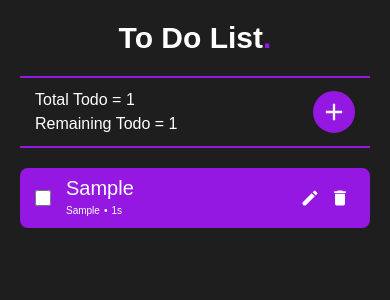
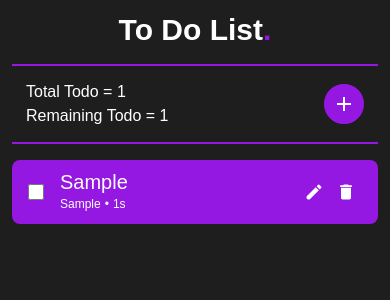
Before and after one commit to DevAttaulNoor/redux_toolkit_todo, a React (Create React App) app: page /redux_toolkit_todo/add in a window 390 px wide. Both pictures are taken after typing "Sample", "Sample" into the empty fields and a click on the button "Add". Shown: the top 300 px of the page. Built offline with nearby package versions, Linux system fonts and the light colour scheme.

Commit message:
Modified

```diff
--- a/src/Components/Add.jsx
+++ b/src/Components/Add.jsx
@@ -19,33 +19,31 @@ function Add() {
             newId = todos[todos.length - 1].id + 1;
         }
 
-        dispatch(addTodo({ id: newId, title, description, time}));
+        dispatch(addTodo({ id: newId, title, description, time }));
         navigate('/')
     }
 
     return (
-        <div id='add' className='flex flex-col items-center justify-center w-full h-screen'>
-            <div className='bg-[#9417e2] w-1/2 h-fit p-5 rounded-[8px]'>
-                <div id='addTop' className='mb-5 pb-[10px] text-center border-b-[2px] border-[#1f1e1e]'>
-                    <h1 className='text-3xl font-semibold'>Add To Do Task<span className='text-[#1f1e1e]'>.</span></h1>
+        <div className='flex items-center justify-center w-full h-screen'>
+            <div className='w-full h-fit rounded-lg p-4 m-4 bg-[#9417e2] lg:w-1/2 sm:w-[70%] sm:p-5'>
+                <div className='text-center mb-5 pb-3 border-b-2 border-[#1f1e1e]'>
+                    <h1 className='text-2xl font-semibold sm:text-3xl'>Add To Do Task<span className='text-[#1f1e1e]'>.</span></h1>
                 </div>
 
-                <div id='addContent'>
                 <form onSubmit={handleSubmit}>
                     <div className='mb-4'>
-                            <label className='text-2xl font-semibold tracking-wide' htmlFor="title">Title:</label>
-                            <input className='w-full p-2 text-neutral-700 outline-0 rounded-[8px]' type="text" name="title" placeholder='Enter title..' onChange={e => setTitle(e.target.value)} />
+                        <label className='text-xl font-semibold tracking-wide sm:text-2xl' htmlFor="title">Title:</label>
+                        <input className='w-full p-2 rounded-lg outline-0 text-neutral-700' type="text" name="title" placeholder='Enter title..' onChange={e => setTitle(e.target.value)} />
                     </div>
                     <div className='mb-4'>
-                            <label className='text-2xl font-semibold tracking-wide' htmlFor="description">Description:</label>
-                            <input className='w-full p-2 text-neutral-700 outline-0 rounded-[8px]' type="text" name="description" placeholder='Enter description..' onChange={e => setDescription(e.target.value)} required/>
+                        <label className='text-xl font-semibold tracking-wide sm:text-2xl' htmlFor="description">Description:</label>
+                        <input className='w-full p-2 rounded-lg outline-0 text-neutral-700' type="text" name="description" placeholder='Enter description..' onChange={e => setDescription(e.target.value)} required />
                     </div>
                     <div className='flex items-center justify-between mt-5'>
-                            <Link to={'/'} className='px-5 py-2 bg-[#1f1e1e] border-[2px] border-[#1f1e1e] rounded-[8px] hover:bg-[#9417e2]'>Back</Link>
-                            <button className='px-5 py-2 bg-[#1f1e1e] border-[2px] border-[#1f1e1e] rounded-[8px] hover:bg-[#9417e2]'>Add</button>
+                        <Link to={'/'} className='px-5 py-2 rounded-lg border-2 border-[#1f1e1e] bg-[#1f1e1e] hover:bg-[#9417e2]'>Back</Link>
+                        <button className='px-5 py-2 rounded-lg border-2 border-[#1f1e1e] bg-[#1f1e1e] hover:bg-[#9417e2]'>Add</button>
                     </div>
                 </form>
-                </div>
             </div>
         </div>
     )
--- a/src/Components/Home.jsx
+++ b/src/Components/Home.jsx
@@ -52,12 +52,12 @@ function Home() {
     };
 
     return (
-        <div id='home' className='flex flex-col p-5 mb-[5px] relative'>
-            <div id='homeTop' className='mb-5 text-center'>
+        <div className='flex flex-col p-3 sm:p-5'>
+            <div className='text-center'>
                 <h1 className='text-3xl font-semibold'>To Do List<span className='text-[#9417e2]'>.</span></h1>
             </div>
 
-            <div id='homeMiddle' className='flex items-center justify-between mb-5 px-[15px] border-y-[2px] border-[#9417e2] py-[10px]'>
+            <div className='flex items-center justify-between p-3.5 my-4 border-y-2 border-[#9417e2]'>
                 <div>
                     {todos?.length > 1 ? (
                         <p>Total Todos = {todos?.length}</p>
@@ -73,22 +73,22 @@ function Home() {
                 </div>
 
                 <Link to={'/add'}>
-                    <AddIcon className='!w-[42px] !h-[42px] bg-[#9417e2] border-[2px] border-[#9417e2] rounded-[50%] p-[5px] hover:bg-[#1f1e1e] ' />
+                    <AddIcon className='!w-10 !h-10 rounded-[50%] p-1.5 border-2 border-[#9417e2] bg-[#9417e2] hover:bg-[#1f1e1e]' />
                 </Link>
             </div>
 
             {todos && todos.map((todo, index) => (
-                <div id='homeContent' key={index} className={`mb-[15px] flex items-center justify-between bg-[#9417e2] px-[15px] py-[10px] rounded-[8px]`}>
+                <div key={index} className='flex items-center justify-between rounded-lg px-4 py-3 mb-3 bg-[#9417e2]'>
                     <div className='flex items-center justify-start'>
-                        <input type="checkbox" className='mr-[15px] w-[16px] h-[16px]' onChange={() => handleCheckboxChange(todo.id)} checked={todo.isChecked} />
+                        <input type="checkbox" className='w-4 h-4 mr-4 cursor-pointer' onChange={() => handleCheckboxChange(todo.id)} checked={todo.isChecked} />
 
                         <div className={`flex flex-col ${todo.isChecked ? 'line-through ' : ''}`}>
-                            <p className='text-[20px] leading-none'>{todo.description}</p>
-                            <p className='text-[10px] mt-[5px]'>
+                            <p className='text-xl leading-none'>{todo.description}</p>
+                            <p className='mt-1 text-xs'>
                                 {todo.title ? (
                                     <>
                                         <span>{todo.title}</span>
-                                        <span className='mx-[4px]'>•</span>
+                                        <span className='mx-1'>•</span>
                                         <span>{timeAgowithInitials(todo.time)}</span>
                                     </>
                                 ) : (
@@ -101,11 +101,11 @@ function Home() {
                     {!todo.isChecked && (
                         <div className='flex items-center'>
                             <Link to={`/update/${todo.id}`}>
-                                <EditIcon className='!w-[30px] !h-[30px] hover:bg-[#1f1e1e] rounded-[50%] p-[5px]' />
+                                <EditIcon className='!w-8 !h-8 rounded-[50%] p-1.5 hover:bg-[#1f1e1e]' />
                             </Link>
 
                             <div onClick={() => handleDelete(todo.id)}>
-                                <DeleteIcon className='!w-[30px] !h-[30px] hover:bg-[#1f1e1e] rounded-[50%] p-[5px]' />
+                                <DeleteIcon className='!w-8 !h-8 rounded-[50%] p-1.5 hover:bg-[#1f1e1e]' />
                             </div>
                         </div>
                     )}
--- a/src/Components/Update.jsx
+++ b/src/Components/Update.jsx
@@ -24,28 +24,26 @@ function Update() {
     }
 
     return (
-        <div id='update' className='flex flex-col items-center justify-center w-full h-screen'>
-            <div className='bg-[#9417e2] w-1/2 h-fit p-5 rounded-[8px]'>
-                <div id='updateTop' className='mb-5 pb-[10px] text-center border-b-[2px] border-[#1f1e1e]'>
-                    <h1 className='text-3xl font-semibold'>Update To Do Task<span className='text-[#1f1e1e]'>.</span></h1>
+        <div className='flex items-center justify-center w-full h-screen'>
+            <div className='w-full h-fit rounded-lg p-4 m-4 bg-[#9417e2] lg:w-1/2 sm:w-[70%] sm:p-5'>
+                <div className='text-center mb-5 pb-3 border-b-2 border-[#1f1e1e]'>
+                    <h1 className='text-2xl font-semibold sm:text-3xl'>Update To Do Task<span className='text-[#1f1e1e]'>.</span></h1>
                 </div>
 
-                <div id='updateContent'>
                 <form onSubmit={handleEdit}>
                     <div className='mb-4'>
-                            <label className='text-2xl font-semibold tracking-wide' htmlFor="title">Title:</label>
-                            <input className='w-full p-2 text-neutral-700 outline-0 rounded-[8px]' type="text" name="title" placeholder='Enter title..' value={editTitle} onChange={e => setEditTitle(e.target.value)} />
+                        <label className='text-xl font-semibold tracking-wide sm:text-2xl' htmlFor="title">Title:</label>
+                        <input className='w-full p-2 rounded-lg outline-0 text-neutral-700' type="text" name="title" placeholder='Enter title..' value={editTitle} onChange={e => setEditTitle(e.target.value)} />
                     </div>
                     <div className='mb-4'>
-                            <label className='text-2xl font-semibold tracking-wide' htmlFor="description">Description:</label>
-                            <input className='w-full p-2 text-neutral-700 outline-0 rounded-[8px]' type="text" name="description" placeholder='Enter description..' value={editDescription} onChange={e => setEditDescription(e.target.value)} required/>
+                        <label className='text-xl font-semibold tracking-wide sm:text-2xl' htmlFor="description">Description:</label>
+                        <input className='w-full p-2 rounded-lg outline-0 text-neutral-700' type="text" name="description" placeholder='Enter description..' value={editDescription} onChange={e => setEditDescription(e.target.value)} required />
                     </div>
                     <div className='flex items-center justify-between mt-5'>
-                            <Link to={'/'} className='px-5 py-2 bg-[#1f1e1e] border-[2px] border-[#1f1e1e] rounded-[8px] hover:bg-[#9417e2]'>Back</Link>
-                            <button className='px-5 py-2 bg-[#1f1e1e] border-[2px] border-[#1f1e1e] rounded-[8px] hover:bg-[#9417e2]'>Edit</button>
+                        <Link to={'/'} className='px-5 py-2 rounded-lg border-2 border-[#1f1e1e] bg-[#1f1e1e] hover:bg-[#9417e2]'>Back</Link>
+                        <button className='px-5 py-2 rounded-lg border-2 border-[#1f1e1e] bg-[#1f1e1e] hover:bg-[#9417e2]'>Edit</button>
                     </div>
                 </form>
-                </div>
             </div>
         </div>
     )
```
Lines whose indentation alone changed are shown as unchanged.
